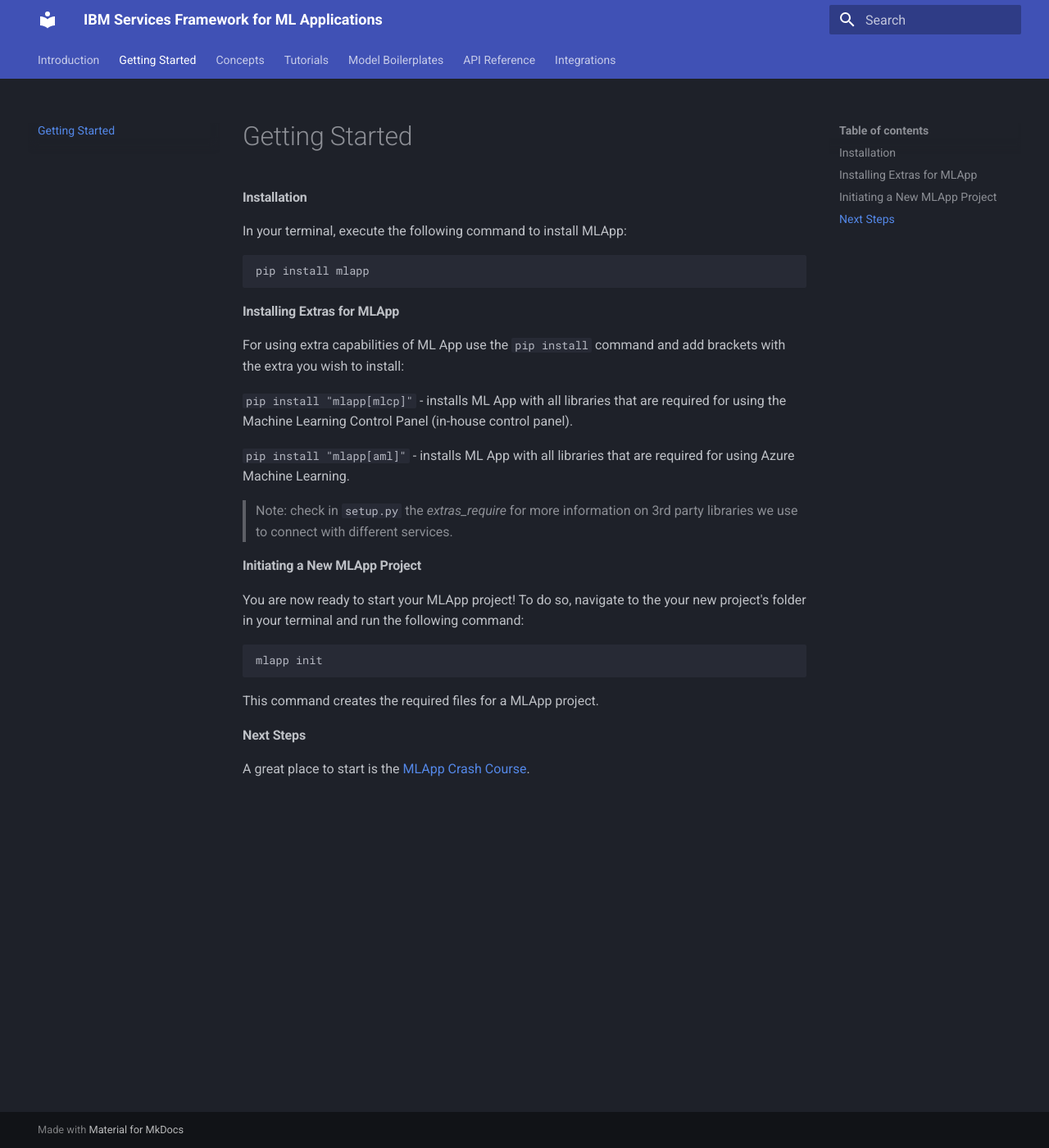
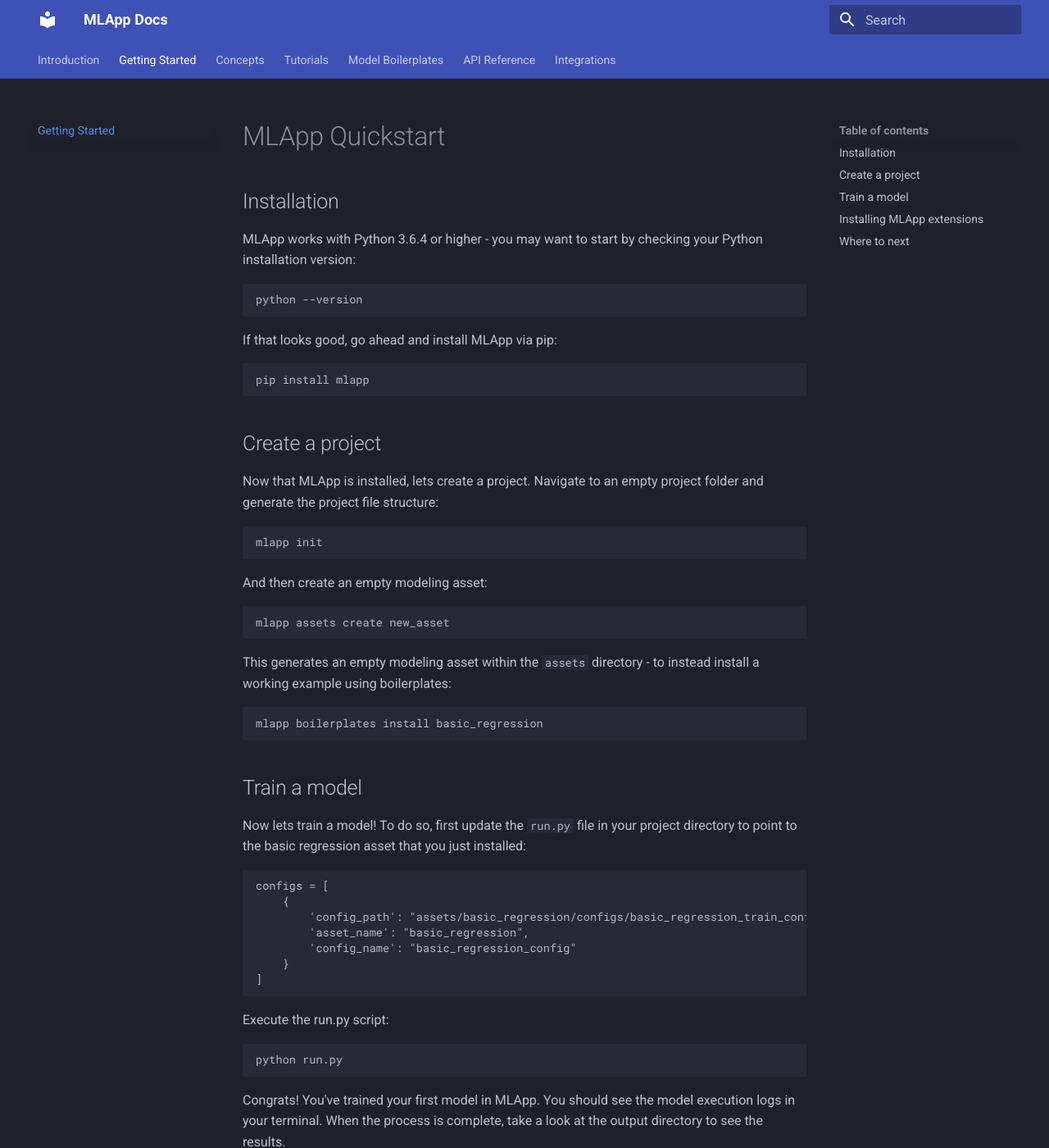
Before and after one commit to IBM/mlapp, an MkDocs documentation site: the page built from docs/getting-started.md, in a window 1280 px wide and 1400 px high. Shown: the whole window at 82% size. Built offline with MkDocs 1.6.1 and Material for MkDocs 9.7.7, drawn with Linux system fonts in a browser that asks for light colours; some of the changed text lies outside the part shown.

Commit message:
getting started

````diff
--- a/docs/getting-started.md
+++ b/docs/getting-started.md
@@ -1,26 +1,70 @@
-#### Installation
-In your terminal, execute the following command to install MLApp:
+# MLApp Quickstart
+
+## Installation
+
+MLApp works with Python 3.6.4 or higher - you may want to start by checking your Python installation version:
+
+```
+python --version
+```
+
+If that looks good, go ahead and install MLApp via pip:
+
 ```
 pip install mlapp
 ```
 
-#### Installing Extras for MLApp
-For using extra capabilities of ML App use the `pip install` command and add brackets with the extra you wish to install:
+## Create a project
 
-<code>pip install "mlapp[mlcp]"</code> - installs ML App with all libraries that are required for using the Machine Learning Control Panel (in-house control panel).
-
-<code>pip install "mlapp[aml]"</code> - installs ML App with all libraries that are required for using Azure Machine Learning.
-
-> Note: check in `setup.py` the _extras_require_ for more information on 3rd party libraries we use to connect with different services.
-
-#### Initiating a New MLApp Project
-You are now ready to start your MLApp project! To do so, navigate to the your new project's folder in your terminal and run the following command:
+Now that MLApp is installed, lets create a project. Navigate to an empty project folder and generate the project file structure:
 
 ```
 mlapp init
 ```
 
-This command creates the required files for a MLApp project.
+And then create an empty modeling asset:
 
-#### Next Steps
-A great place to start is the [MLApp Crash Course](/crash-course/introduction).
+```
+mlapp assets create new_asset
+```
+
+This generates an empty modeling asset within the ```assets``` directory - to instead install a working example using boilerplates:
+
+```
+mlapp boilerplates install basic_regression
+```
+
+## Train a model
+
+Now lets train a model! To do so, first update the ```run.py``` file in your project directory to point to the basic regression asset that you just installed:
+
+```
+configs = [
+    {
+        'config_path': "assets/basic_regression/configs/basic_regression_train_config.py",
+        'asset_name': "basic_regression",
+        'config_name': "basic_regression_config"
+    }
+]
+```
+
+Execute the run.py script:
+
+```
+python run.py
+```
+
+Congrats! You've trained your first model in MLApp. You should see the model execution logs in your terminal. When the process is complete, take a look at the output directory to see the results.
+
+## Installing MLApp extensions
+
+MLApp Extensions are additional sets of functionality that need to be installed separately. to do so, use the `pip install`. For example, to install the extension that enables deployment in Azure Machine Learning:
+
+```
+pip install "mlapp[aml]"
+```
+
+> Refer to the _extras_require_ attribute in your `setup.py` file for more information on 3rd party libraries we use to connect with different services.
+
+## Where to next
+A great place to look next is the [MLApp Crash Course](/crash-course/introduction).
--- a/mkdocs.yml
+++ b/mkdocs.yml
@@ -1,4 +1,4 @@
-site_name: IBM Services Framework for ML Applications
+site_name: MLApp Docs
 extra_css:
     - extra.css
 nav:
````
Also changed, not shown: docs/index.md (+14 -4 lines).
